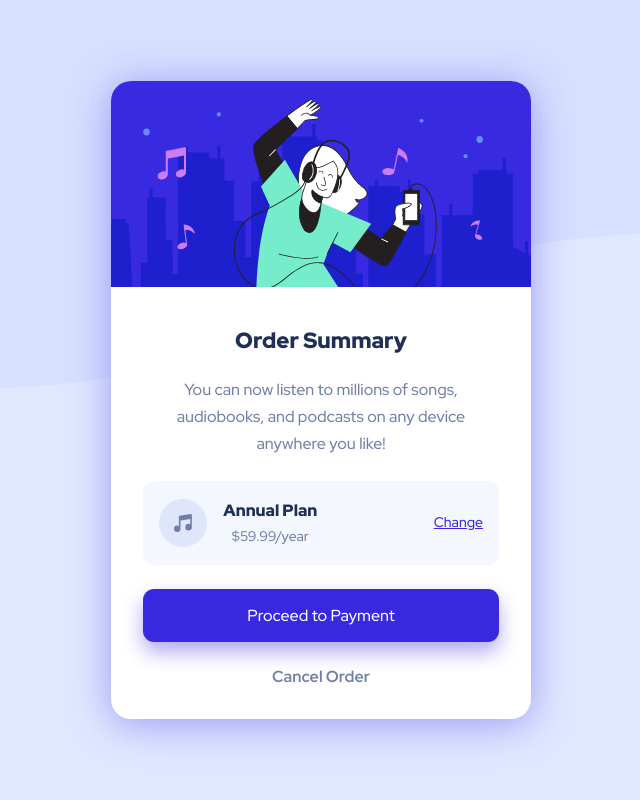
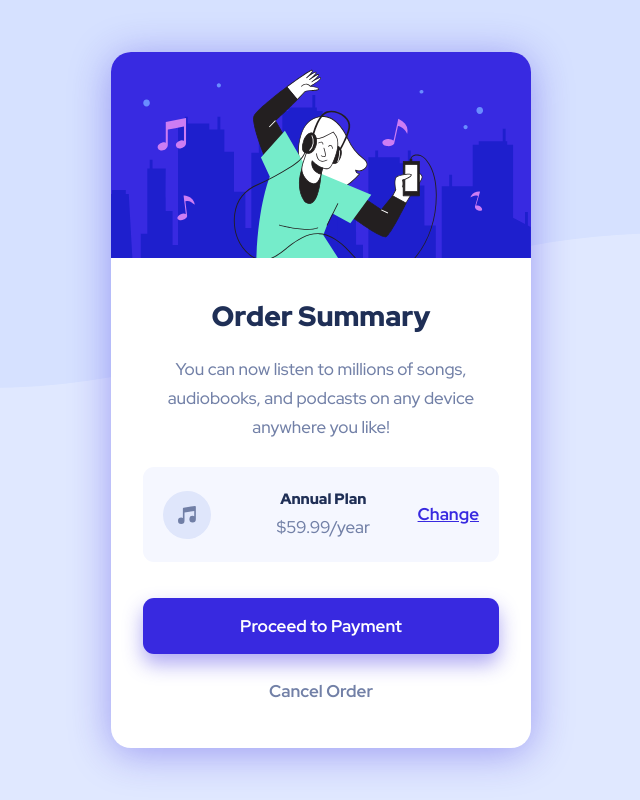
Before and after one commit to Kristiana12/order-summary, a plain HTML site: page index.html in a window 1280 px wide. Shown: the whole page, without its empty margins (319-959 px from the left). Drawn offline with Linux system fonts and the light colour scheme.

Commit message:
Add files via upload

```diff
--- a/css/styles.css
+++ b/css/styles.css
@@ -21,16 +21,18 @@
 
   --clr-shadow: rgba(56, 41, 224, 0.4);
   /* Font Size */
-  --font-size-title: 2.2rem;
-  --font-size-text: 1.6rem;
-  --font-size-small-text: 1.4rem;
+  --font-size-title-desktop: 2.8rem;
+  --font-size-title-mobile: 2.4rem;
+  --font-size-text: 1.7rem;
+  --font-size-small-text: 1.5rem;
 
   /* Margins */
-  --margin-medium: 2.4rem;
-  --margin-small: 1.6rem;
+  --margin-medium: 2.6rem;
+  --margin-small: 1.4rem;
 
   /* Paddings */
-  --padding-small: 1.6rem;
+  --padding-medium: 2rem;
+  --padding-small: 1.7rem;
 }
 
 body,
@@ -77,17 +79,17 @@ html {
 
 .order-summary__card--content {
   padding: 3.2rem;
+  font-size: var(--font-size-text);
 }
 
 .order-summary__card--content--title {
   color: var(--clr-secondary-700);
-  font-size: var(--font-size-title);
+  font-size: var(--font-size-title-mobile);
   font-weight: 900;
 }
 
 .order-summary__card--content--para {
   color: var(--clr-secondary-400);
-  font-size: var(--font-size-text);
   margin: var(--margin-small) 0 var(--margin-medium);
 }
 
@@ -95,19 +97,27 @@ html {
   display: flex;
   align-items: center;
   justify-content: space-between;
+
   background-color: var(--clr-secondary-300);
-  padding: var(--padding-small);
+  padding: var(--padding-medium);
   border-radius: 1.1rem;
-  font-size: var(--font-size-small-text);
+}
+
+.order-summary__card--pricing__details {
+  display: flex;
+  align-items: center;
+  justify-content: center;
+  text-align: left;
 }
 
 .order-summary__card--pricing-plan {
-  margin-left: -3rem;
+  margin-left: 1.8rem;
 }
 
 .order-summary__card--pricing-plan h3 {
   color: var(--clr-secondary-700);
   font-weight: 900;
+  font-size: var(--font-size-small-text);
 }
 
 .order-summary__card--pricing-plan p {
@@ -118,6 +128,7 @@ html {
 .order-summary__card--pricing--link:visited {
   color: var(--clr-primary-500);
   transition: color 0.3s ease;
+  font-weight: bold;
 }
 
 .order-summary__card--pricing--link:hover,
@@ -138,11 +149,12 @@ html {
   font-size: var(--font-size-text);
   font-family: "Red Hat Display", sans-serif;
   cursor: pointer;
+  font-weight: bold;
 }
 
 .order-summary__card--buttons .btn-payment {
   align-self: stretch;
-  margin-bottom: var(--margin-medium);
+  margin: 1rem 0 var(--margin-medium);
   padding: var(--padding-small) 0;
   color: var(--clr-white);
   background-color: var(--clr-primary-500);
@@ -161,6 +173,7 @@ html {
   background: transparent;
   color: var(--clr-secondary-400);
   font-weight: 600;
+  margin-bottom: var(--margin-small);
   transition: color 0.3s ease;
 }
 
@@ -178,7 +191,7 @@ html {
     background-position: top;
   }
 
-  .order-summary__card--pricing-plan {
-    margin-left: -10rem;
+  .order-summary__card--content--title {
+    font-size: var(--font-size-title-desktop);
   }
 }
```
Also changed, not shown: screenshot.png (added).
